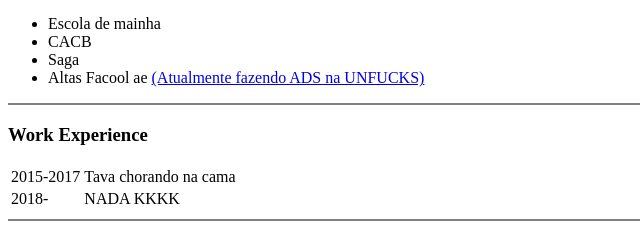
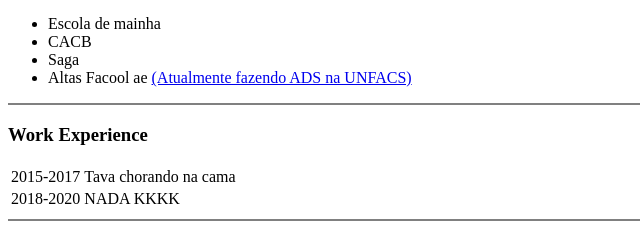
Before and after one commit to 1Basco/PersonalSite, a plain HTML site: page index.html in a window 1280 px wide. Shown: the part 360-597 px from the top of the page, 0-640 px from the left. Drawn offline with Linux system fonts and the light colour scheme.

Commit message:
Update Index

```diff
--- a/index.html
+++ b/index.html
@@ -23,7 +23,7 @@
       <li>Escola de mainha</li>
       <li>CACB</li>
       <li>Saga</li>
-      <li>Altas Facool ae <a href="https://www.unifacs.br">(Atualmente fazendo ADS na UNFUCKS)</a></li>
+      <li>Altas Facool ae <a href="https://www.unifacs.br">(Atualmente fazendo ADS na UNFACS)</a></li>
     </ul>
     <hr size=2 noshade>
     <h3>Work Experience</h3>
@@ -33,7 +33,7 @@
         <td>Tava chorando na cama</td>
       </tr>
       <tr>
-        <td>2018-</td>
+        <td>2018-2020</td>
         <td>NADA KKKK</td>
       </tr>
     </table>
```
